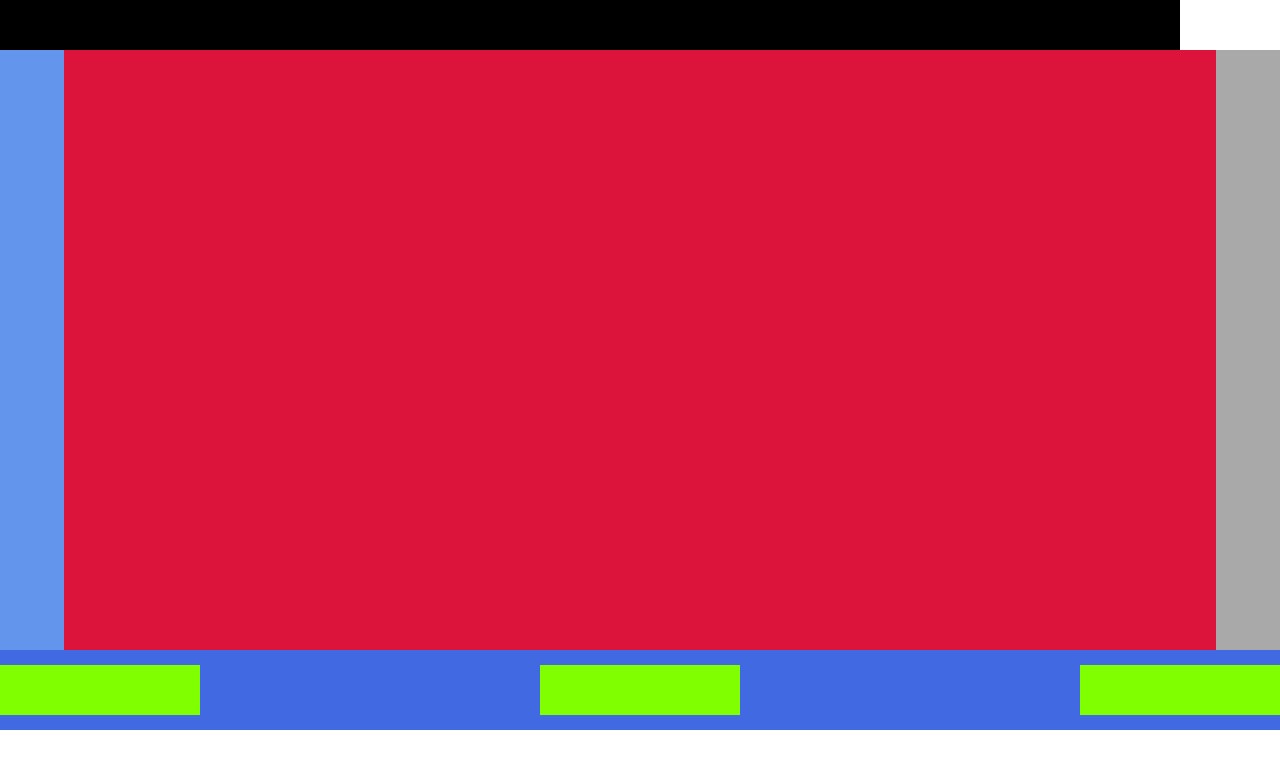
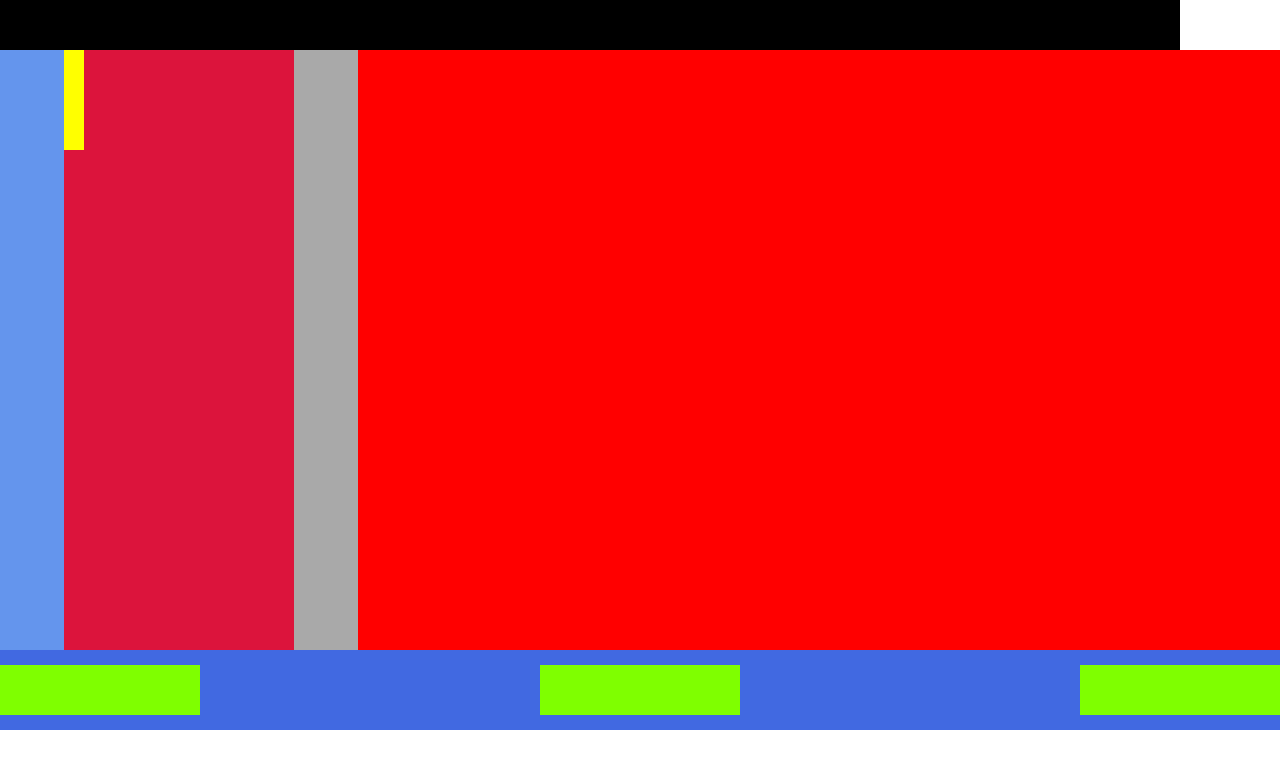
Before and after one commit to Jacopofede89/html-css-zoom, a plain HTML site: page index.html in a window 1280 px wide. Drawn offline with Linux system fonts and the light colour scheme.

Commit message:
struttura centrale

```diff
--- a/index.html
+++ b/index.html
@@ -19,7 +19,14 @@
     <main>
         <div class="video_zone">
             <div class="colonna_sx"></div>
-            <div class="colonna_center"></div>
+            <div class="colonna_center">
+                <div class="pic"></div>
+                <div class="pic"></div>
+                <div class="pic"></div>
+                <div class="pic"></div>
+                <div class="pic"></div>
+
+            </div>
             <div class="colonna_dx"></div>
         </div>
     </main>
--- a/style.css
+++ b/style.css
@@ -35,7 +35,7 @@
 /* parte centrale */
 
 .video_zone{
-    width:calc(100% : 3);
+    /* width:calc(100% : 3); */
     height: 600px;
     background-color: red;
     /* debug */
@@ -49,9 +49,19 @@
 }
 
 .colonna_center{
-    width: 90%;
+    /* width: 100%; */
+    width:calc(90%/5);
     height: 100%;
     background-color: crimson;
+    /* debug */
+    display: flex;
+
+}
+
+.pic{
+    border: solid 2px yellow;
+    background-color: darkmagenta;
+    height: 100px;
 
 }
 
```
